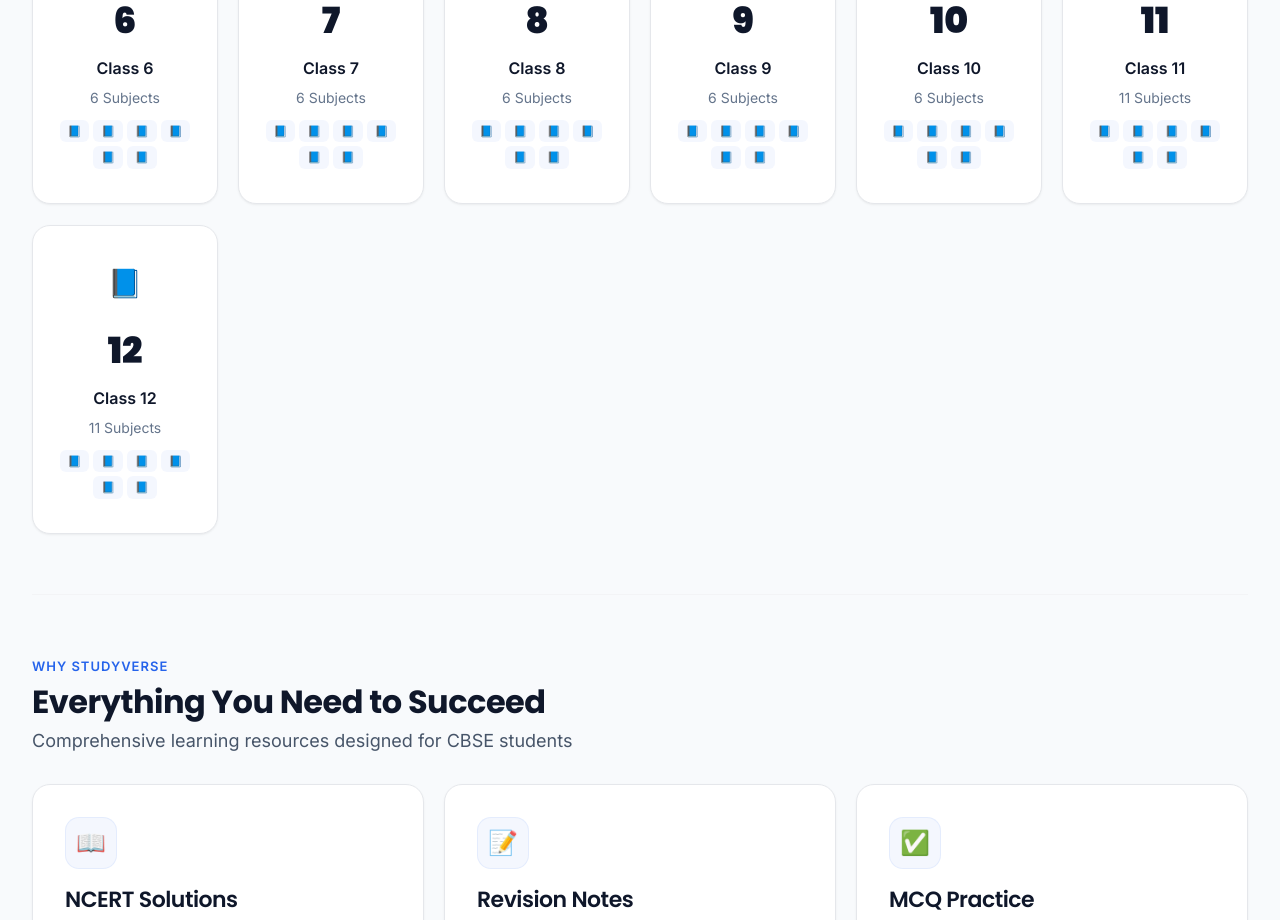
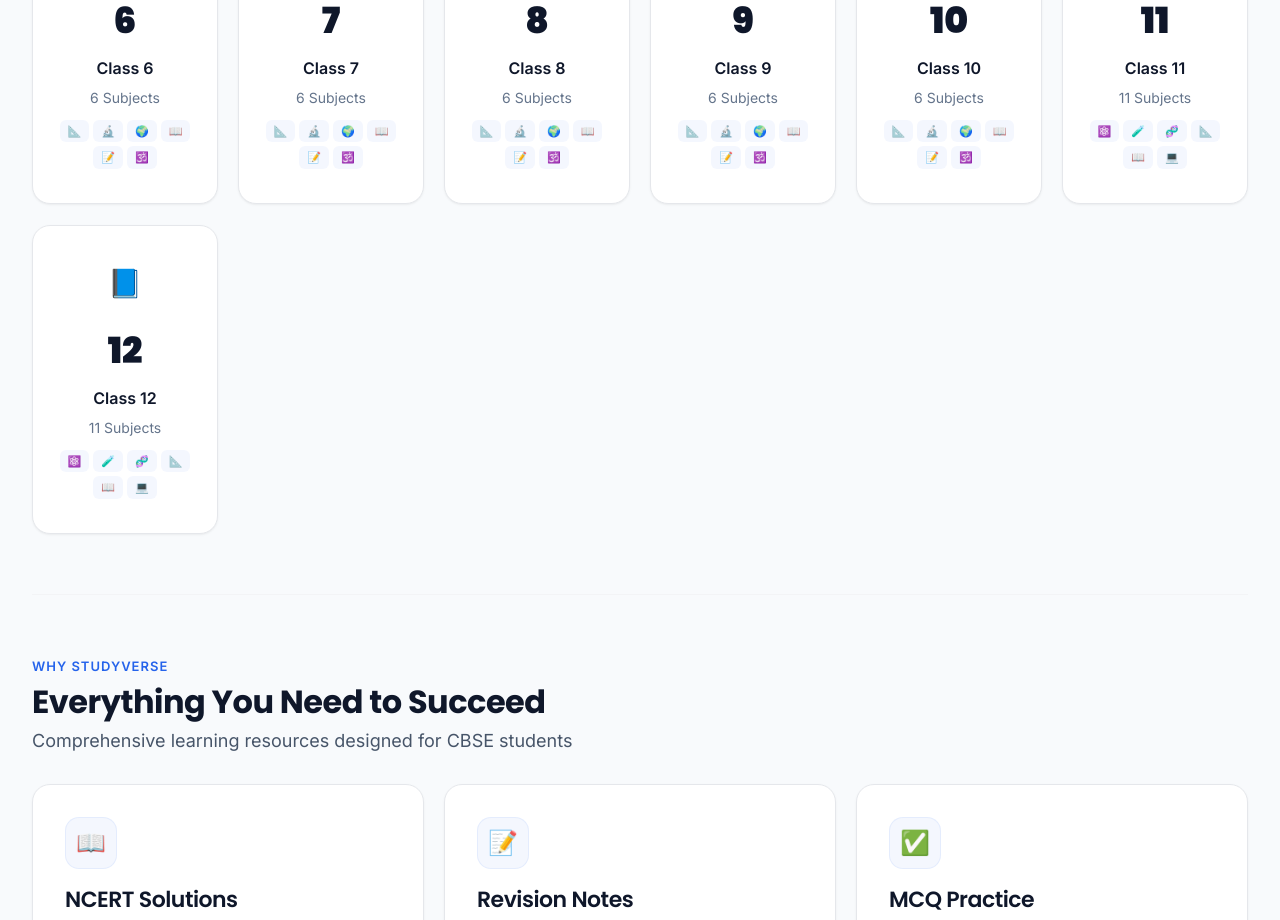
Before and after one commit to Vivekshakya79/NCERT-VERSE, a Next.js app: page / in a window 1280 px wide. Shown: the part 1020-1940 px from the top of the page. Built offline with nearby package versions, Linux system fonts and the light colour scheme.

Commit message:
fix: restore subject-specific icons in class card previews

```diff
--- a/src/app/classes/page.tsx
+++ b/src/app/classes/page.tsx
@@ -1,6 +1,7 @@
 import { Metadata } from "next";
 import Link from "next/link";
 import { classes } from "@/data/classes";
+import { getSubjectIcon } from "@/data/subject-icons";
 
 export const metadata: Metadata = {
   title: "All Classes — StudyVerse",
@@ -67,7 +68,7 @@
               <div className="meta">{cls.subjects.length} Subjects</div>
               <div className="subj-preview">
                 {cls.subjects.slice(0, 6).map((s) => (
-                  <span key={s}>📘</span>
+                  <span key={s}>{getSubjectIcon(s)}</span>
                 ))}
               </div>
             </Link>
--- a/src/components/cards/ClassCard.tsx
+++ b/src/components/cards/ClassCard.tsx
@@ -1,5 +1,6 @@
 import Link from "next/link";
 import { Class } from "@/types";
+import { getSubjectIcon } from "@/data/subject-icons";
 
 interface ClassCardProps {
   classData: Class;
@@ -20,7 +21,7 @@
       <div className="meta">{subjects.length} Subjects</div>
       <div className="subj-preview">
         {subjects.slice(0, 6).map((s) => (
-          <span key={s}>📘</span>
+          <span key={s}>{getSubjectIcon(s)}</span>
         ))}
       </div>
     </Link>
```
